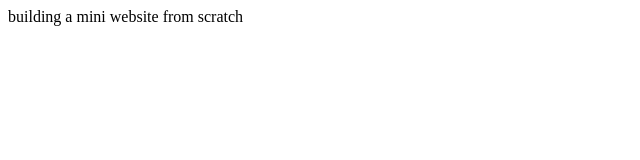
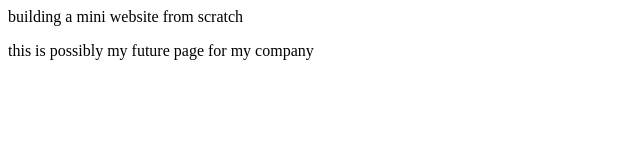
Before and after one commit to Davidjintern/HTML-Practice, a plain HTML site: page index.html in a window 1280 px wide. Shown: the whole page, without its empty margins (0-640 px from the left). Drawn offline with Linux system fonts and the light colour scheme.

Commit message:
Update index.html

```diff
--- a/index.html
+++ b/index.html
@@ -3,4 +3,5 @@
 </head>
 <body>
   <p>building a mini website from scratch</p>
+  <p> this is possibly my future page for my company </p>
 </body>
```
